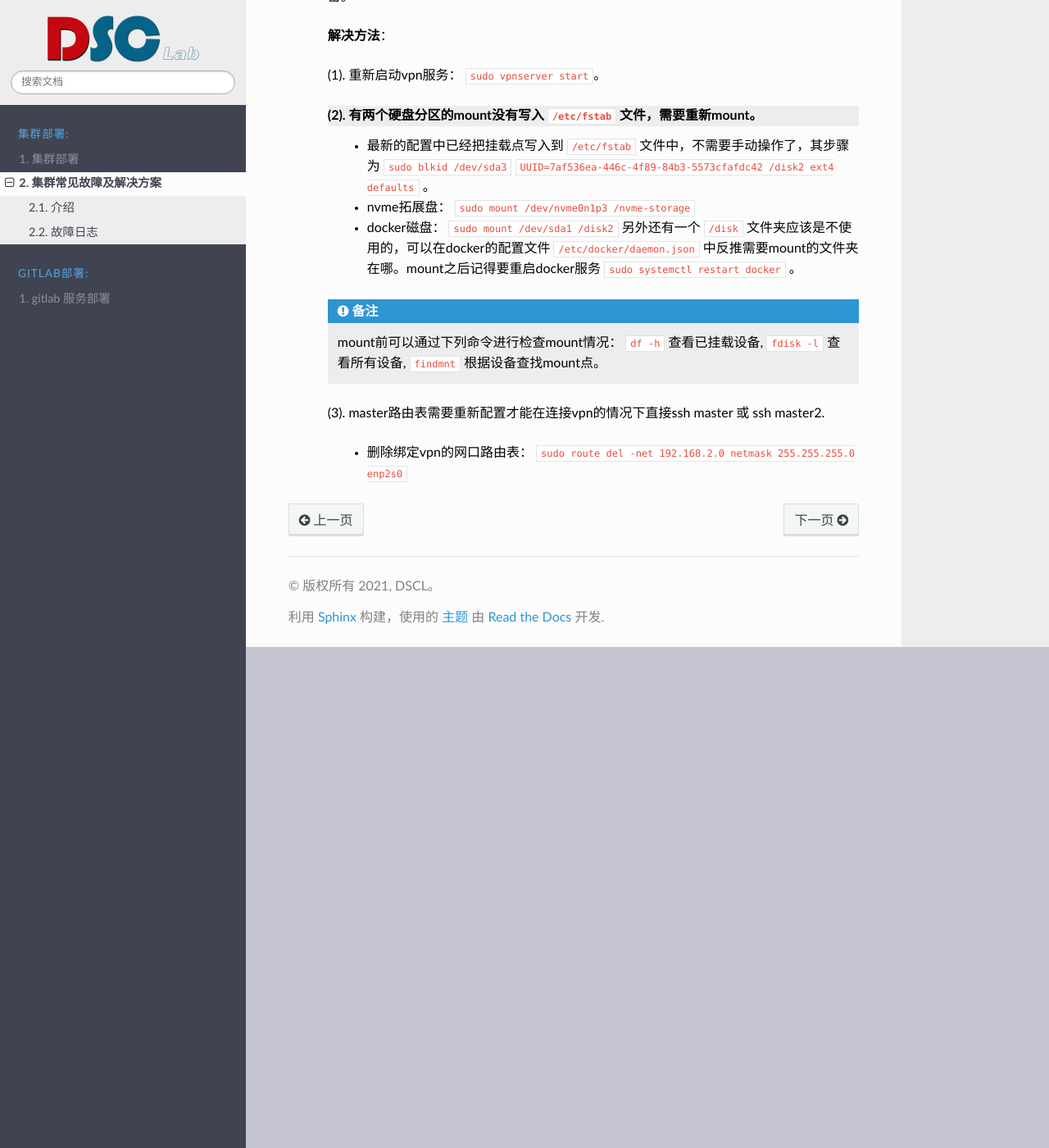
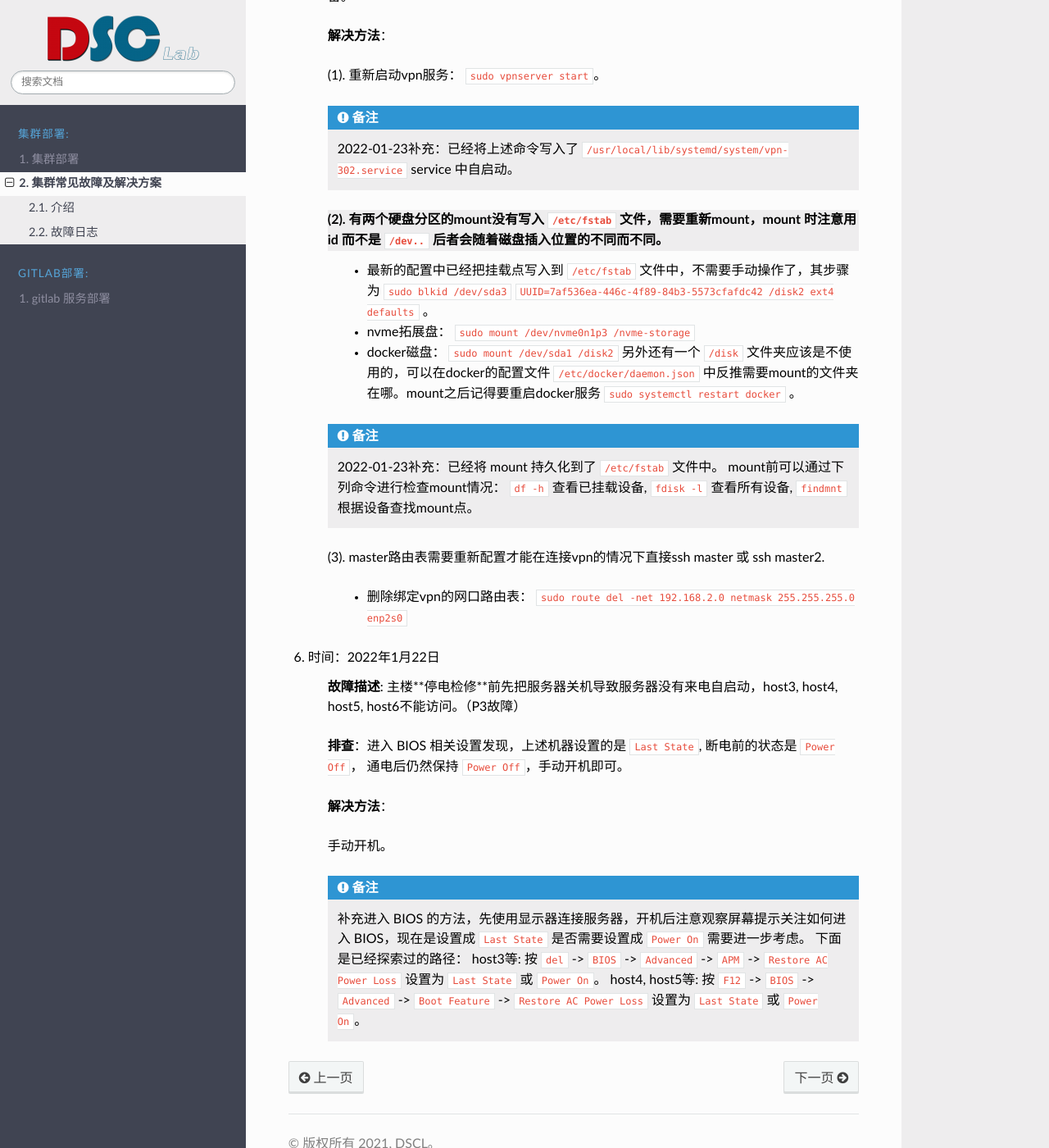
Before and after one commit to CDDSCLab/dscl-docs, a Sphinx documentation site: the page built from source/cluster/deployment/question.rst, in a window 1280 px wide and 1400 px high, scrolled down 2905 px. Shown: the whole window at 82% size. Built offline with Sphinx 7.4.7 and the Read the Docs theme 2.0.0, drawn with Linux system fonts in a browser that asks for light colours; formulas are drawn with MathJax 3.

Commit message:
question: add 2022-01-03 and update previous (#7)
* update 2021-4-25 and 2021-8-2

* add 2022-01-23 power off

* update 2021-8-2

* Update source/cluster/deployment/question.rst

* Update source/cluster/deployment/question.rst

* Update source/cluster/deployment/question.rst

```diff
--- a/source/cluster/deployment/question.rst
+++ b/source/cluster/deployment/question.rst
@@ -120,7 +120,10 @@
 
     (1). 重新启动vpn服务： ``sudo vpnserver start``。
 
-    (2). 有两个硬盘分区的mount没有写入 ``/etc/fstab`` 文件，需要重新mount。
+    .. note::
+        2022-01-23补充：已经将上述命令写入了 ``/usr/local/lib/systemd/system/vpn-302.service`` service 中自启动。
+
+    (2). 有两个硬盘分区的mount没有写入 ``/etc/fstab`` 文件，需要重新mount，mount 时注意用 id 而不是 ``/dev..`` 后者会随着磁盘插入位置的不同而不同。
         * 最新的配置中已经把挂载点写入到 ``/etc/fstab`` 文件中，不需要手动操作了，其步骤为 ``sudo blkid /dev/sda3`` ``UUID=7af536ea-446c-4f89-84b3-5573cfafdc42 /disk2 ext4 defaults`` 。
 
         * nvme拓展盘： ``sudo mount /dev/nvme0n1p3 /nvme-storage``
@@ -128,8 +131,26 @@
         * docker磁盘： ``sudo mount /dev/sda1 /disk2`` 另外还有一个 ``/disk`` 文件夹应该是不使用的，可以在docker的配置文件 ``/etc/docker/daemon.json`` 中反推需要mount的文件夹在哪。mount之后记得要重启docker服务 ``sudo systemctl restart docker`` 。
 
     .. note::
+        2022-01-23补充：已经将 mount 持久化到了 ``/etc/fstab`` 文件中。
         mount前可以通过下列命令进行检查mount情况： ``df -h`` 查看已挂载设备, ``fdisk -l`` 查看所有设备, ``findmnt`` 根据设备查找mount点。
 
     (3). master路由表需要重新配置才能在连接vpn的情况下直接ssh master 或 ssh master2.
 
          * 删除绑定vpn的网口路由表： ``sudo route del -net 192.168.2.0 netmask 255.255.255.0 enp2s0``
+
+
+6. 时间：2022年1月22日
+
+    **故障描述**: 主楼**停电检修**前先把服务器关机导致服务器没有来电自启动，host3, host4, host5, host6不能访问。（P3故障）
+
+    **排查**：进入 BIOS 相关设置发现，上述机器设置的是 ``Last State``, 断电前的状态是 ``Power Off``， 通电后仍然保持 ``Power Off``，手动开机即可。
+
+    **解决方法**：
+
+    手动开机。
+
+    .. note::
+        补充进入 BIOS 的方法，先使用显示器连接服务器，开机后注意观察屏幕提示关注如何进入 BIOS，现在是设置成 ``Last State`` 是否需要设置成 ``Power On`` 需要进一步考虑。
+        下面是已经探索过的路径：
+        host3等: 按 ``del`` -> ``BIOS`` -> ``Advanced`` -> ``APM`` -> ``Restore AC Power Loss`` 设置为 ``Last State`` 或 ``Power On``。
+        host4, host5等: 按 ``F12`` -> ``BIOS`` -> ``Advanced`` -> ``Boot Feature`` -> ``Restore AC Power Loss`` 设置为 ``Last State`` 或 ``Power On``。
```
